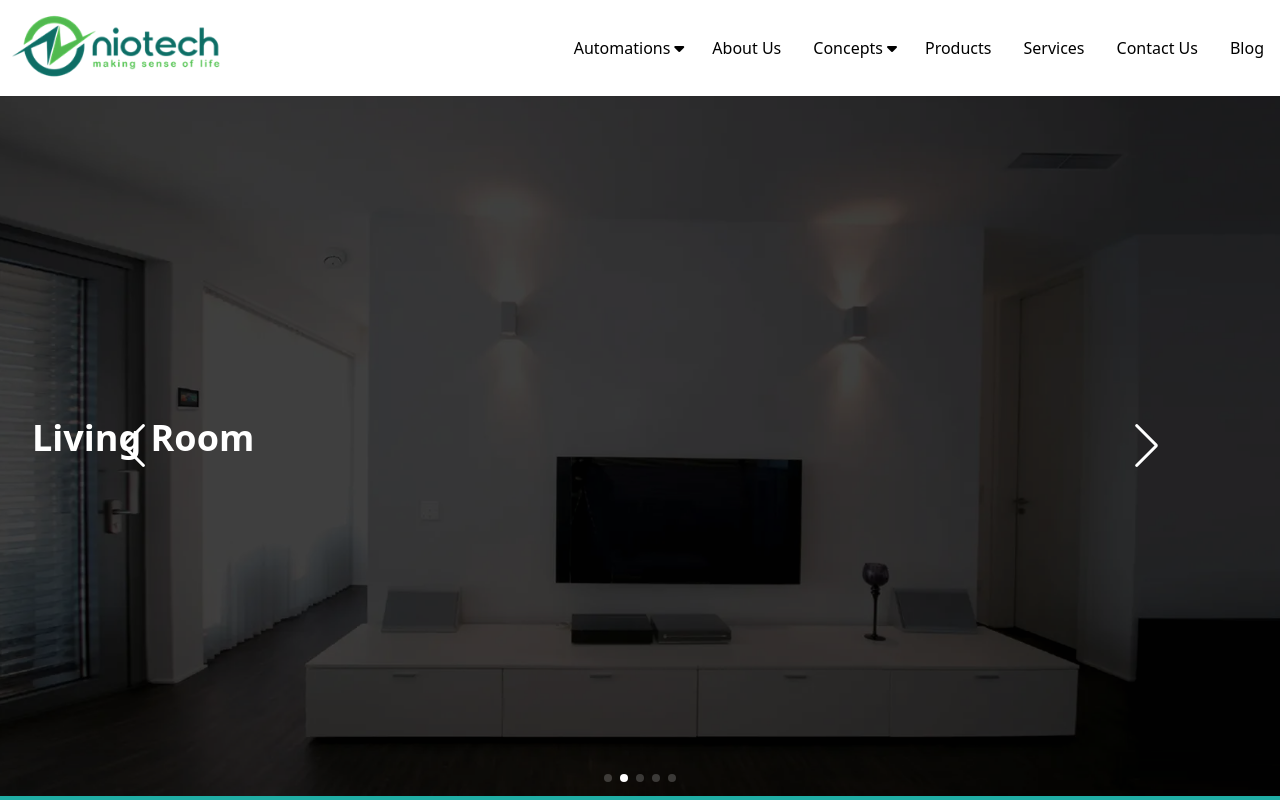
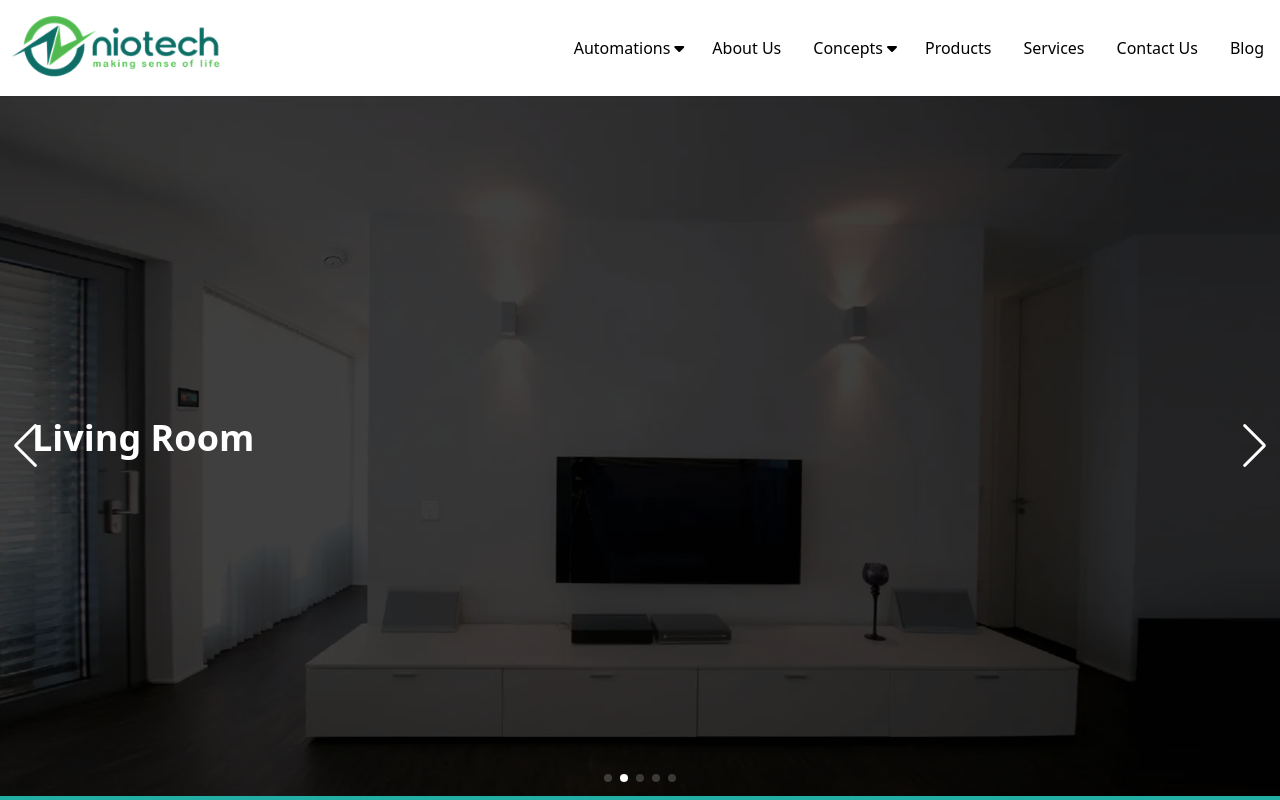
Before and after one commit to MuhammadMaruf11/niotech, a Next.js app: page / in a window 1280 px wide. Shown: the top 800 px of the page. Built offline with nearby package versions, Linux system fonts and the light colour scheme.

Commit message:
custom css

```diff
--- /dev/null
+++ b/src/app/custom.css
@@ -0,0 +1,48 @@
+.swiper-pagination-bullet {
+  background-color: white !important;
+}
+
+.swiper-pagination-bullet-active {
+  background-color: #fff !important;
+}
+
+.swiper-button-prev,
+.swiper-button-next {
+  color: #fff !important;
+}
+
+.swiper-button-next::after,
+.swiper-button-prev::after {
+  font-size: 24px;
+  color: white !important;
+}
+
+.swiper-button-prev {
+  left: 120px !important;
+}
+
+.swiper-button-next {
+  right: 120px !important;
+}
+
+.react-tabs__tab--selected {
+  background-color: #000 !important;
+  color: #fff !important;
+}
+
+@media (min-width: 1200px) and (max-width: 1600px) {
+  .swiper-button-prev {
+    left: 12px !important;
+  }
+
+  .swiper-button-next {
+    right: 12px !important;
+  }
+}
+
+@media (max-width: 1199px) {
+  .swiper-button-prev,
+  .swiper-button-next {
+    display: none !important;
+  }
+}
--- a/src/app/globals.css
+++ b/src/app/globals.css
@@ -91,35 +91,3 @@
     @apply opacity-100 visible h-auto;
   }
 }
-
-.swiper-pagination-bullet {
-  background-color: white !important;
-}
-
-.swiper-pagination-bullet-active {
-  background-color: #fff !important;
-}
-
-.swiper-button-prev,
-.swiper-button-next {
-  color: #fff !important;
-}
-
-.swiper-button-next::after,
-.swiper-button-prev::after {
-  font-size: 24px;
-  color: white !important;
-}
-
-.swiper-button-prev {
-  left: 120px !important;
-}
-
-.swiper-button-next {
-  right: 120px !important;
-}
-
-.react-tabs__tab--selected {
-  background-color: #000 !important;
-  color: #fff !important;
-}
--- a/src/app/layout.tsx
+++ b/src/app/layout.tsx
@@ -3,6 +3,7 @@ import Header from '@/components/common/Header/Header';
 import Footer from '@/components/common/Footer/Footer';
 
 import "./globals.css";
+import "./custom.css";
 
 import "../assets/css/fontawesome.min.css";
 
--- a/src/components/TermsAndCondition/TermsAndCondition.tsx
+++ b/src/components/TermsAndCondition/TermsAndCondition.tsx
@@ -1,3 +1,4 @@
+/* eslint-disable react/no-unescaped-entities */
 'use client'
 import { motion } from 'framer-motion';
 
--- a/src/components/common/Banner/BannerSlider.tsx
+++ b/src/components/common/Banner/BannerSlider.tsx
@@ -85,7 +85,7 @@ const BannerSlider: FC<BannerProps> = ({ bannerSilderData }) => {
                                 </motion.h3>
                                 {content && (
                                     <motion.p
-                                        className="w-2/5"
+                                        className="xl:w-2/5 lg:3/5"
                                         initial={{ opacity: 0, y: 50 }}
                                         whileInView={{ opacity: 1, y: 0 }}
                                         transition={{ duration: 0.6, delay: 0.4 }}
```
